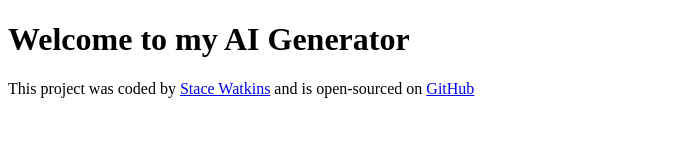
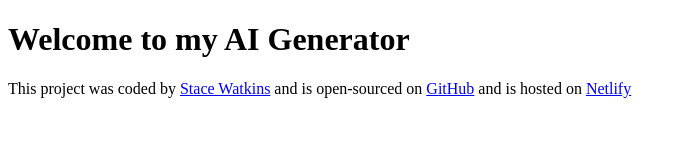
Before and after one commit to Stace113/AI-Generator, a plain HTML site: page index.html in a window 1280 px wide. Shown: the whole page, without its empty margins (0-686 px from the left). Drawn offline with Linux system fonts and the light colour scheme.

Commit message:
added netflify hosting

```diff
--- a/index.html
+++ b/index.html
@@ -17,6 +17,10 @@
             <a href="https://github.com/Stace113/AI-Generator" target="_blank"
                 >GitHub</a
             >
+            and is hosted on
+            <a href="https://sw-ai-generator.netlify.app/" target="_blank"
+                >Netlify</a
+            >
         </footer>
     </body>
     <script src="src/index.js"></script>
```
